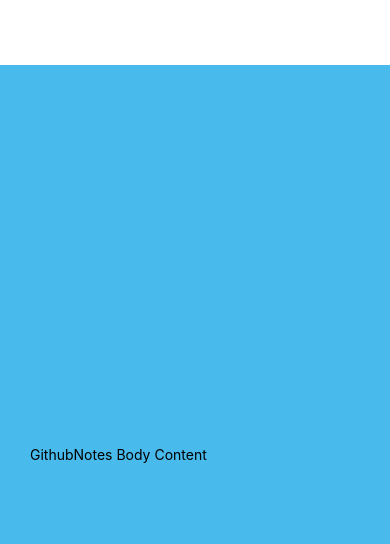
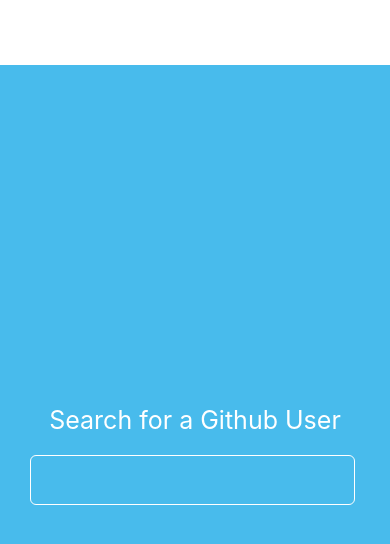
Before and after one commit to soosap/react-native-github-notes, a React Native app: screen / in a window 390 px wide. Shown: the top 544 px of the page. Built offline with nearby package versions, Linux system fonts and the light colour scheme.

Commit message:
Add <SearchForm /> component equipped w/ username <TextInput /> field

```diff
--- a/src/App.js
+++ b/src/App.js
@@ -1,11 +1,13 @@
 import React, { Component } from 'react';
 import { Text, View, StyleSheet } from 'react-native';
+
+import SearchForm from './components/SearchForm';
 
 class App extends Component {
 	render() {
 		return (
 			<View style={styles.container}>
-				<Text>GithubNotes Body Content</Text>
+				<SearchForm />
 			</View>
 		);
 	}
@@ -19,22 +21,6 @@
 		flexDirection: 'column',
 		justifyContent: 'center',
 		backgroundColor: '#48bbec',
-	},
-	title: {
-		marginBottom: 20,
-		fontSize: 25,
-		textAlign: 'center',
-		color: '#fff'
-	},
-	search: {
-		height: 50,
-		padding: 4,
-		marginRight: 5,
-		fontSize: 23,
-		borderWidth: 1,
-		borderColor: 'white',
-		borderRadius: 8,
-		color: 'white',
 	},
 	buttonText: {
 		fontSize: 18,
--- /dev/null
+++ b/src/components/SearchForm.js
@@ -0,0 +1,59 @@
+import React, { Component } from 'react';
+import {
+  Text,
+  View,
+  StyleSheet,
+  TextInput,
+  TouchableHighlight,
+  ActivityIndicatorIOS,
+} from 'react-native';
+
+class SearchForm extends Component {
+  constructor(props) {
+    super(props);
+
+    this.state = {
+      username: '',
+      isLoading: false,
+      hasError: false,
+    };
+  }
+
+  render() {
+    return (
+      <View>
+        <Text style={styles.title}>Search for a Github User</Text>
+        <TextInput
+          autoCorrect={false}
+          autoCapitalize="none"
+          style={styles.search}
+          onChangeText={username => this.setState({ username })}
+          value={this.state.username}
+        />
+      </View>
+    );
+  }
+}
+
+const styles = StyleSheet.create({
+	title: {
+		marginBottom: 20,
+		fontSize: 25,
+		textAlign: 'center',
+		color: '#fff'
+	},
+	search: {
+		height: 50,
+		padding: 4,
+		paddingLeft: 10,
+		marginRight: 5,
+		fontSize: 23,
+		fontWeight: '600',
+		borderWidth: 1,
+		borderColor: 'white',
+		borderRadius: 6,
+		color: 'white',
+	},
+});
+
+export default SearchForm;
```
Also changed, not shown: 1 other file (tests, documents, lock files or other folders).
